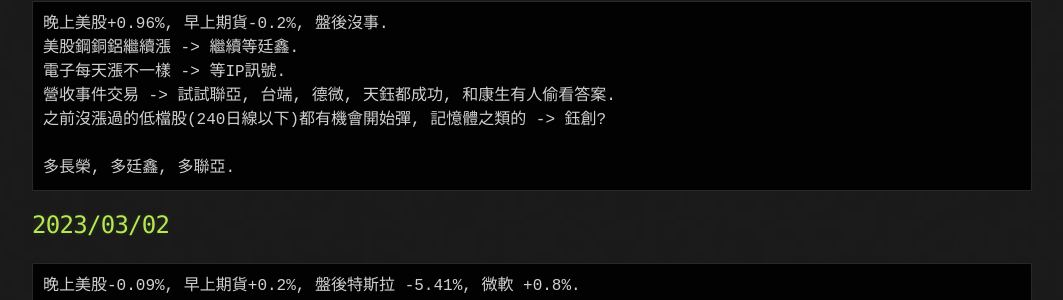
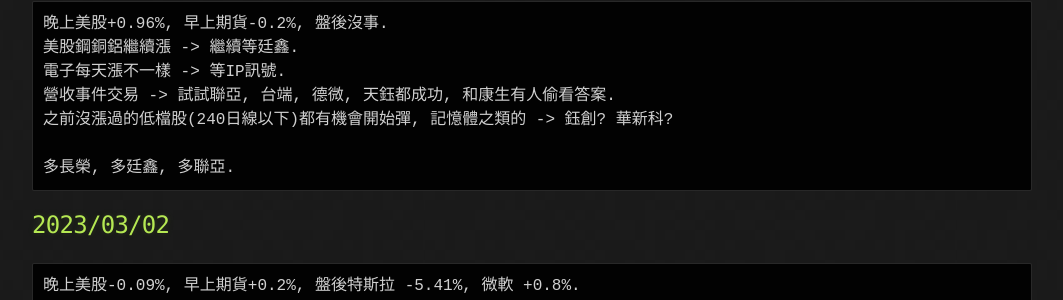
Before and after one commit to lepg5487/Stock_God, a Jekyll site: the page built from index.md, in a window 1280 px wide and 900 px high, scrolled down 428 px. Shown: the part 245-545 px from the top of the window, without its empty margins (108-1171 px from the left). Built offline with Jekyll 4.4.1, drawn with Linux system fonts in a browser that asks for light colours; our own code applies the rules of GitHub Pages for plain Markdown files.

Commit message:
Update index.md

````diff
--- a/index.md
+++ b/index.md
@@ -26,7 +26,7 @@
 美股鋼銅鋁繼續漲 -> 繼續等廷鑫.
 電子每天漲不一樣 -> 等IP訊號.
 營收事件交易 -> 試試聯亞, 台端, 德微, 天鈺都成功, 和康生有人偷看答案.
-之前沒漲過的低檔股(240日線以下)都有機會開始彈, 記憶體之類的 -> 鈺創?
+之前沒漲過的低檔股(240日線以下)都有機會開始彈, 記憶體之類的 -> 鈺創? 華新科?
 
 多長榮, 多廷鑫, 多聯亞.
 ```
````
